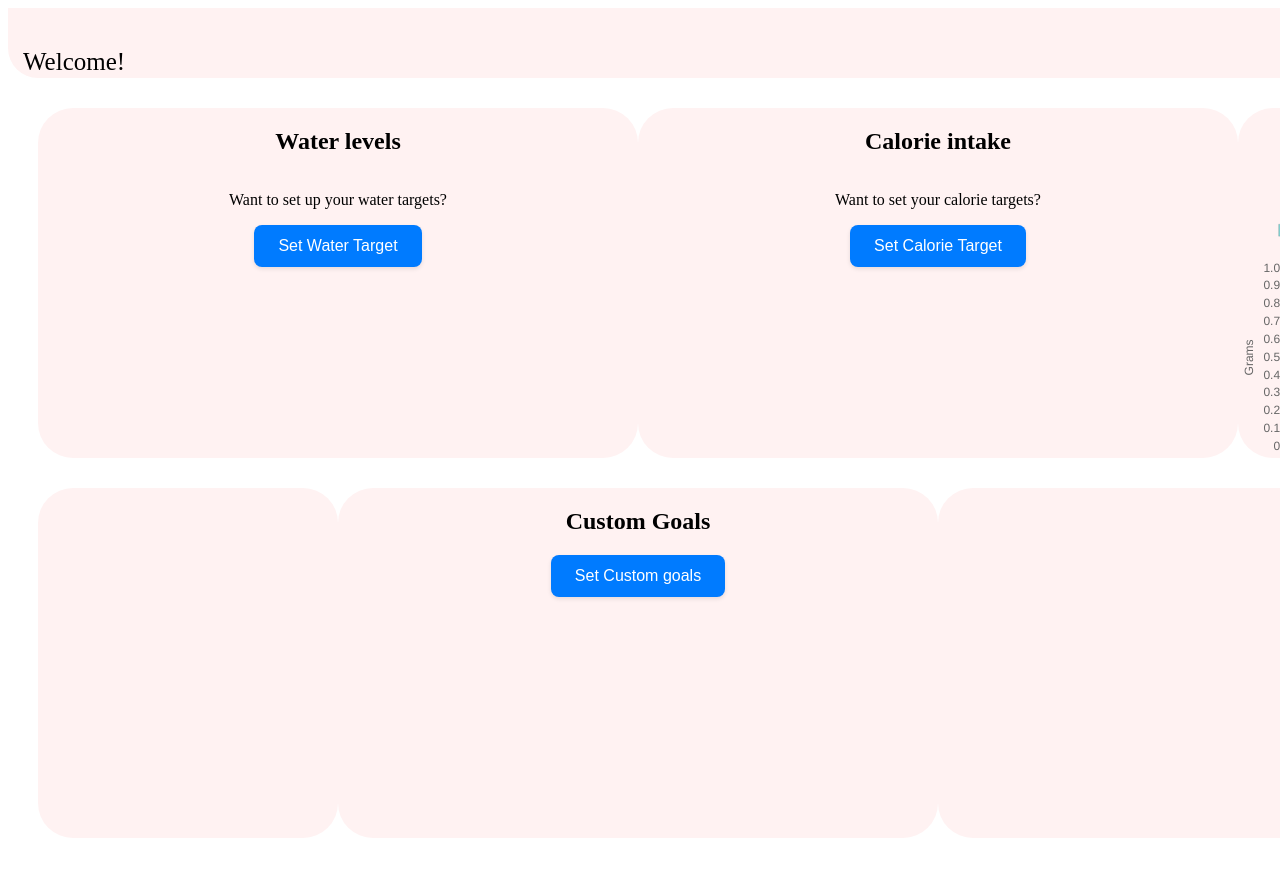
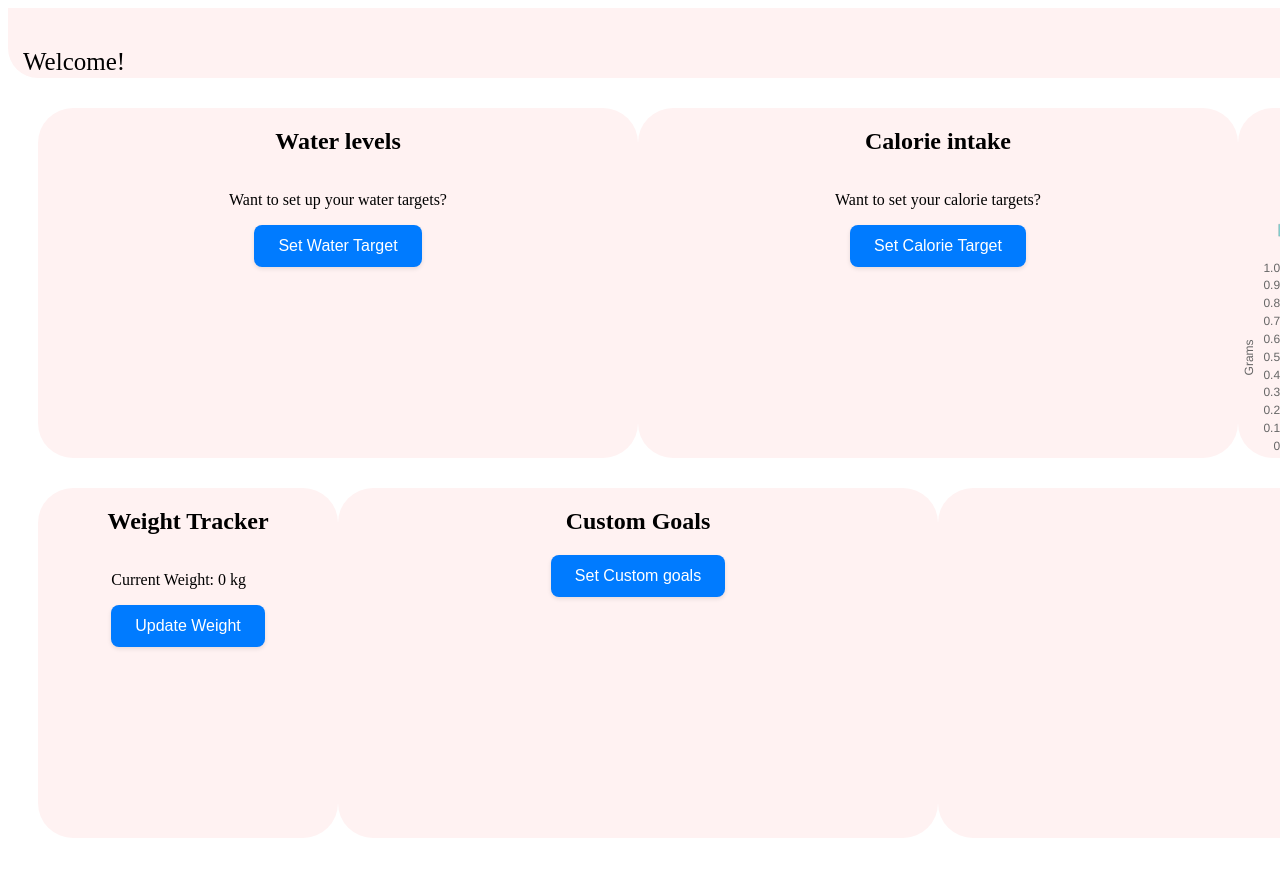
Before and after one commit to fretoustic/calotrackv1, a React (Vite) app: page /homepage in a window 1280 px wide. Shown: the top 876 px of the page. Built offline with nearby package versions, Linux system fonts and the light colour scheme.

Commit message:
added weight tracker and fixed dialogbox input field styling

```diff
--- a/src/components/DialogBox.css
+++ b/src/components/DialogBox.css
@@ -53,7 +53,6 @@
 }
 
 .dialog-content input {
-  width: 100%;
   padding: 8px;
   margin: 10px 0;
   border: 1px solid var(--input-border);
--- a/src/components/dialogBox.tsx
+++ b/src/components/dialogBox.tsx
@@ -118,7 +118,7 @@ const DialogBox = ({ type }: DialogBoxProps) => {
                 type="text"
                 value={inputText}
                 onChange={(e) => setInputText(e.target.value)}
-                placeholder="What goal do you want to achieve?(eg: Protien, Body Fat, etc)"
+                placeholder="What goal do you want to achieve? (eg: Protien)"
               />
               <div className="dialog-buttons">
                 <button onClick={handleCustomSubmit}>Save</button>
--- a/src/homePage.tsx
+++ b/src/homePage.tsx
@@ -6,7 +6,8 @@ import {
   useCustomGoalTargetStore,
   useWaterConsumedStore,
   useWaterTargetStore,
-  useMacronutrientsStore
+  useMacronutrientsStore,
+  useUserProfileStore
 } from "./store";
 import NavBar from "./components/NavBar";
 import PieChartCard from "./components/Chart";
@@ -33,6 +34,7 @@ const HomePage = () => {
     useCustomGoalConsumedStore();
   const { protein, increaseProtein , carbohydrates, increaseCarbohydrates , fats,increaseFats} = useMacronutrientsStore();
   const { isDarkMode } = useThemeStore();
+  const {weightKg,setWeightKg} = useUserProfileStore();
 
   const handleIncrease = () => {
     if (waterConsumed < waterTarget) {
@@ -263,7 +265,37 @@ const HomePage = () => {
           </div>
           <div className="bottom-row">
             <div className="cards-row">
-              <div className="card small-card"></div>
+              <div className="card small-card">
+              <div className="centered-content">
+                  <h2 className="section-title">Weight Tracker</h2>
+                  <div className="weight-tracker">
+                    <p>Current Weight: {weightKg} kg</p>
+                    <button
+                      style={{
+                        padding: "12px 24px",
+                        fontSize: "16px",
+                        fontWeight: "500",
+                        border: "none",
+                        borderRadius: "8px",
+                        backgroundColor: "var(--button-primary-bg)",
+                        color: "var(--button-primary-text)",
+                        cursor: "pointer",
+                        transition: "all 0.3s ease",
+                        boxShadow: "0 2px 4px rgba(0, 0, 0, 0.1)",
+                        userSelect: "none"
+                      }}
+                      onClick={() => {
+                        const newWeight = prompt("Enter your current weight (kg):");
+                        if (newWeight && !isNaN(Number(newWeight))) {
+                          setWeightKg(Number(newWeight));
+                        }
+                      }}
+                    >
+                      Update Weight
+                    </button>
+                  </div>
+                </div>
+              </div>
               <div className="card large-card">
                 <div className="centered-content">
                   {customGoal === "" ? (
```
